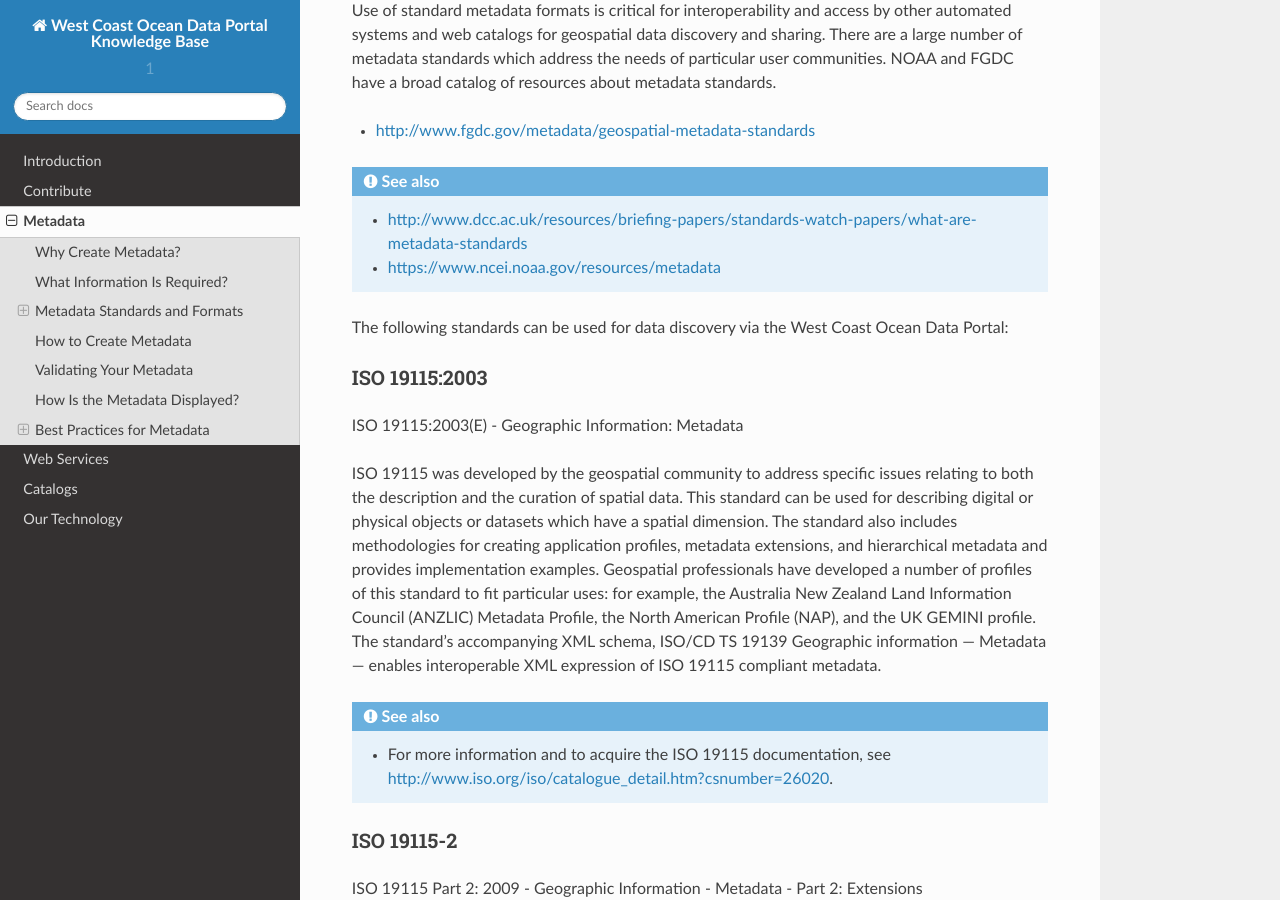
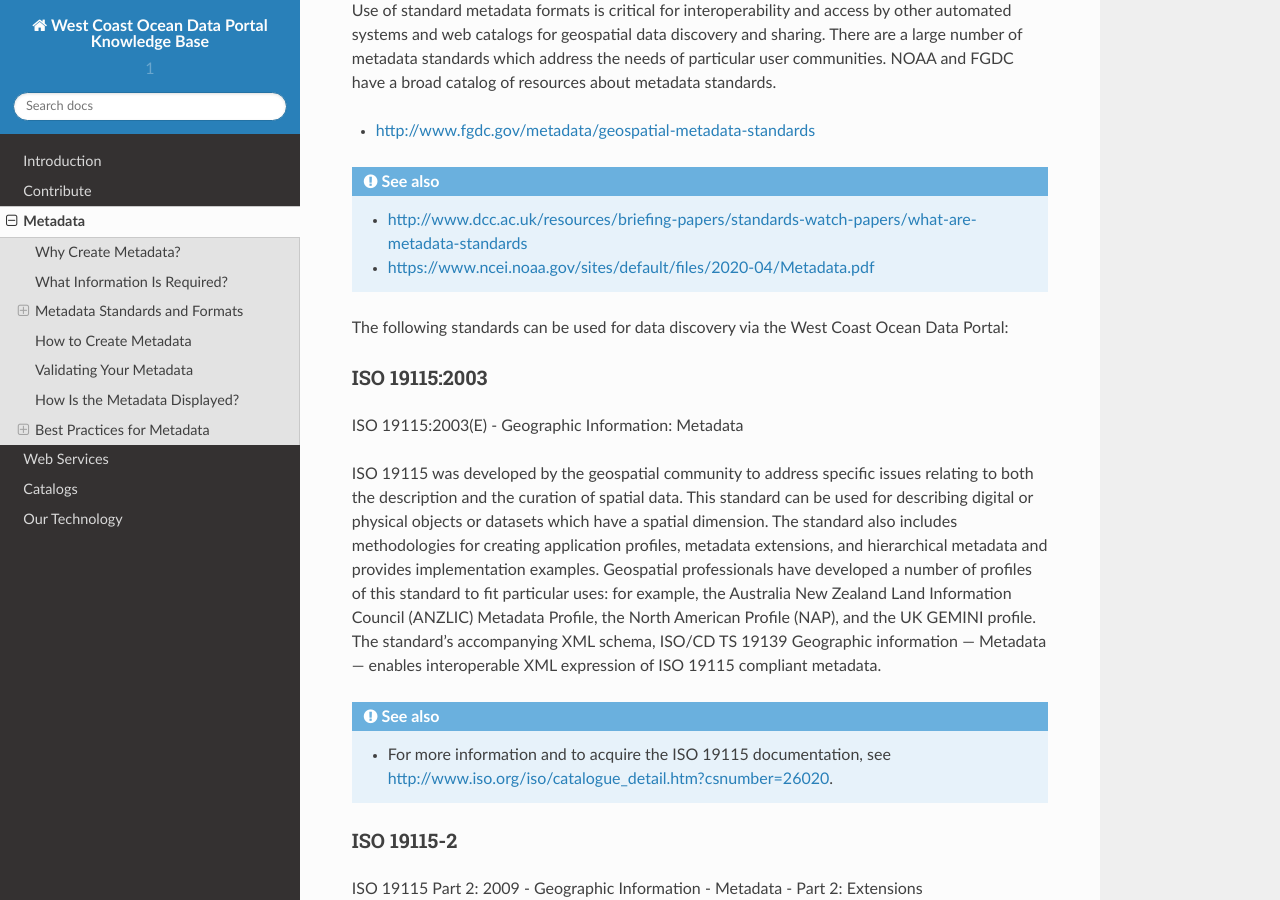
Before and after one commit to WCGA/knowledge-base, a Sphinx documentation site: the page built from docs/metadata/metadata.rst, in a window 1280 px wide and 900 px high, scrolled down 1630 px. Built offline with Sphinx 7.4.7 and the Read the Docs theme 2.0.0, drawn with Linux system fonts in a browser that asks for light colours; some of the changed lines change nothing that is shown.

Commit message:
Update metadata.rst

```diff
--- a/docs/metadata/metadata.rst
+++ b/docs/metadata/metadata.rst
@@ -64,7 +64,7 @@ Use of standard metadata formats is critical for interoperability and access by
 
 .. seealso::
 	* http://www.dcc.ac.uk/resources/briefing-papers/standards-watch-papers/what-are-metadata-standards
-	* https://www.ncei.noaa.gov/resources/metadata
+	* https://www.ncei.noaa.gov/sites/default/files/2020-04/Metadata.pdf
 
 The following standards can be used for data discovery via the West Coast Ocean Data Portal:
 
```
